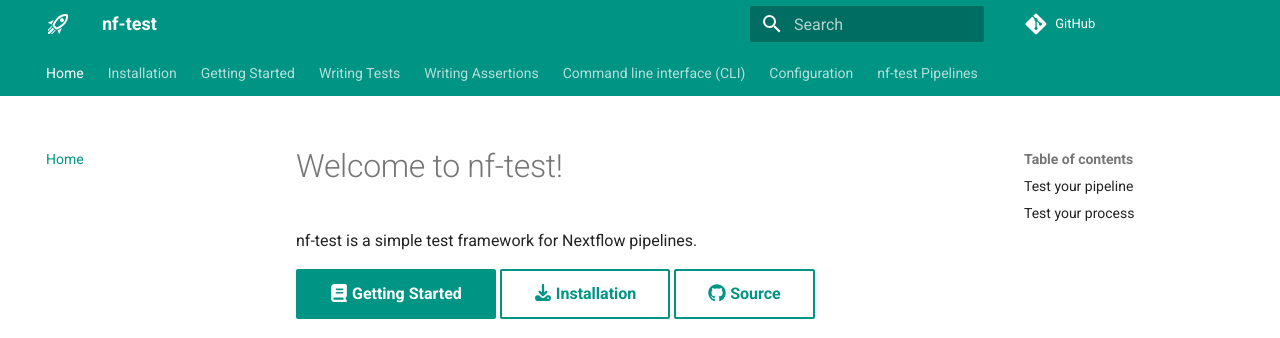
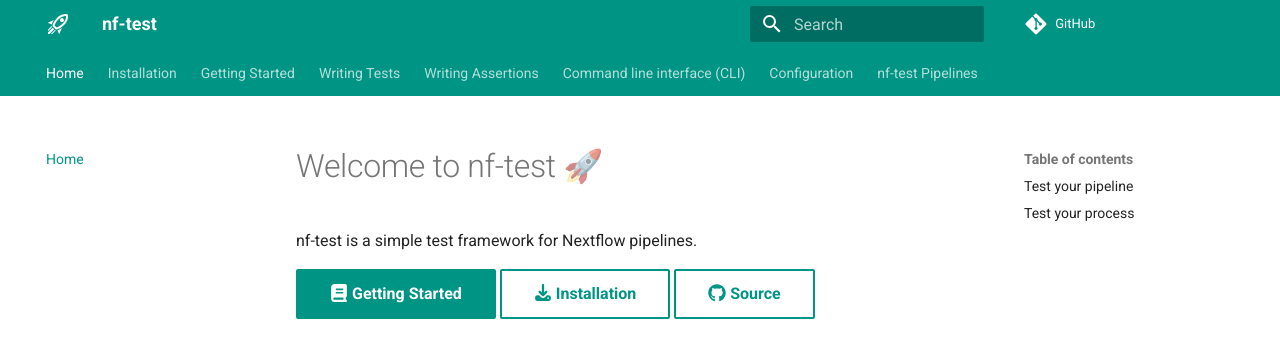
Before and after one commit to askimed/nf-test, an MkDocs documentation site: the page built from docs/index.md, in a window 1280 px wide and 900 px high. Shown: the top 338 px of the window. Built offline with MkDocs 1.6.1 and Material for MkDocs 9.7.7, drawn with Linux system fonts in a browser that asks for light colours; comment, search, counter and statistics services are not loaded.

```diff
--- a/docs/index.md
+++ b/docs/index.md
@@ -1,4 +1,4 @@
-# Welcome to nf-test!
+# Welcome to nf-test 🚀
 
 nf-test is a simple test framework for Nextflow pipelines.
 
```
